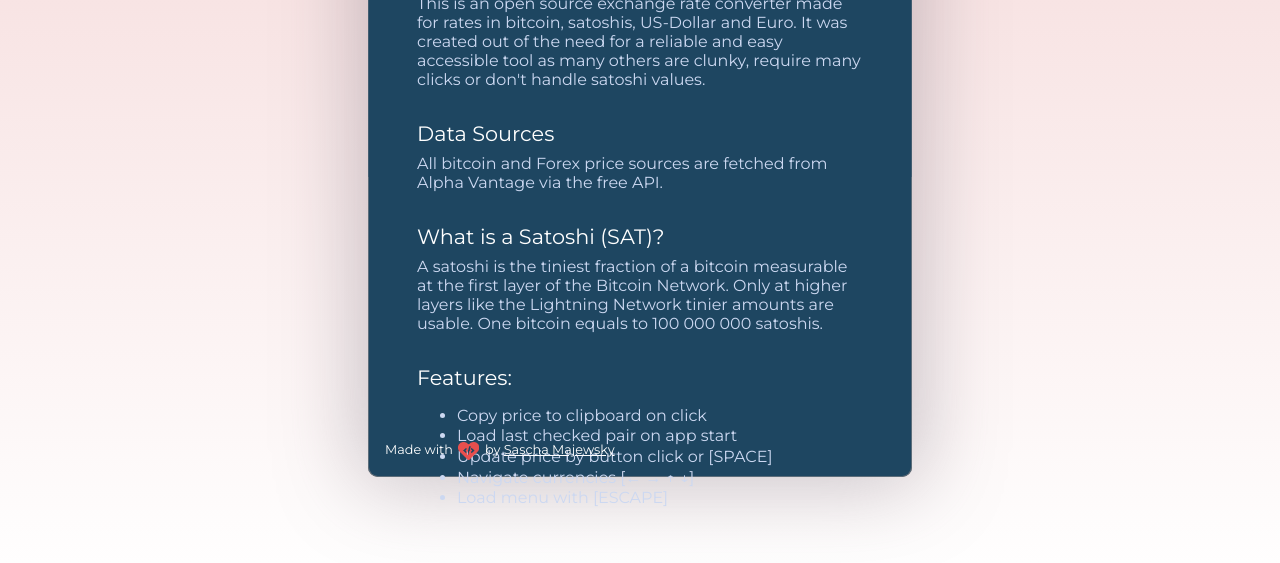
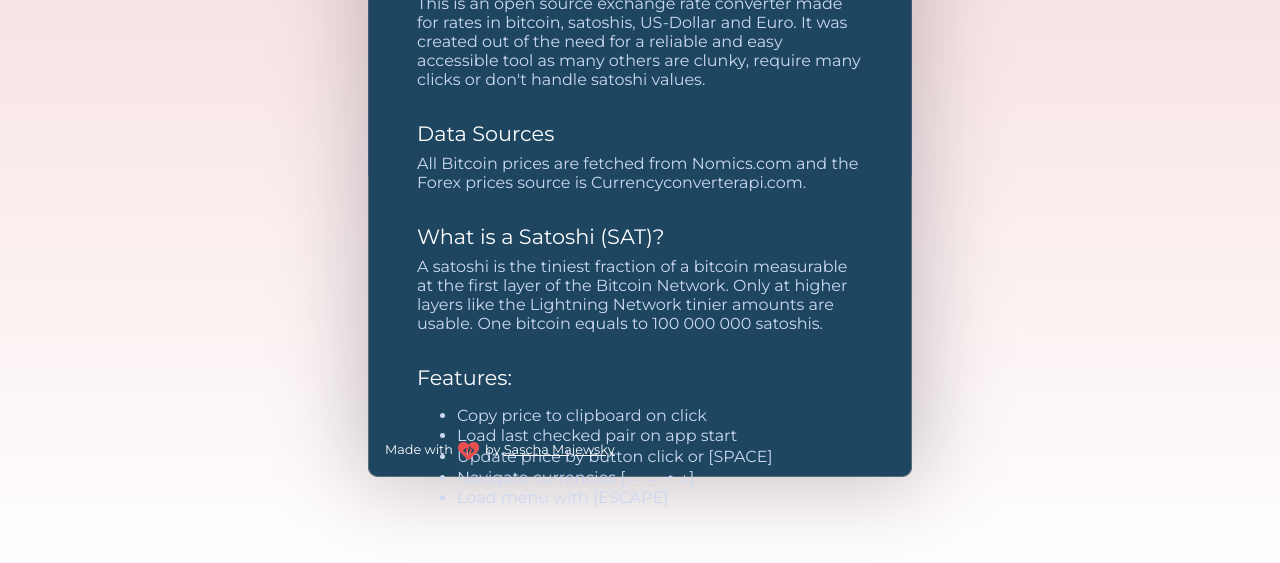
Before and after one commit to SaschaWebDev/exchange-rate-converter, a plain HTML site: page index.html in a window 1280 px wide. Both pictures are taken after a click on the label 872 px from the left and 142 px from the top of the page. Shown: the part 231-794 px from the top of the page. Drawn offline with Linux system fonts and the light colour scheme; no server answers.

Commit message:
Refactored description for API data source

```diff
--- a/index.html
+++ b/index.html
@@ -47,7 +47,7 @@
           others are clunky, require many clicks or don't handle satoshi values.
         </div>
         <div class="menu-header">Data Sources</div>
-        <div class="menu-text">All bitcoin and Forex price sources are fetched from Alpha Vantage via the free API.
+        <div class="menu-text">All Bitcoin prices are fetched from Nomics.com and the Forex prices source is Currencyconverterapi.com.
         </div>
         <div class="menu-header">What is a Satoshi (SAT)?</div>
         <div class="menu-text">A satoshi is the tiniest fraction of a bitcoin measurable at the first layer of the
```
